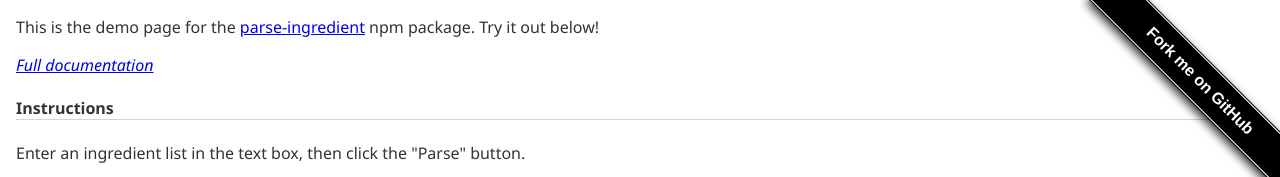
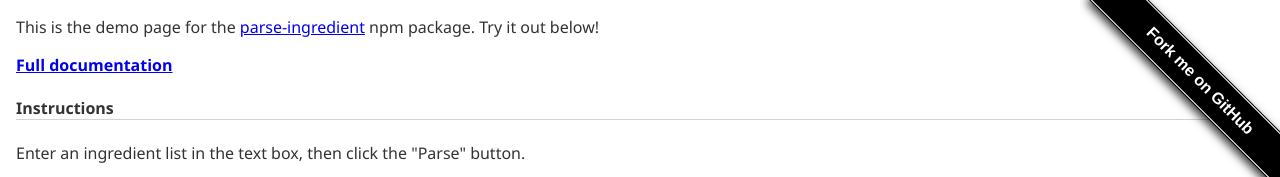
Before and after one commit to jakeboone02/parse-ingredient-demo, a plain HTML site: page index.html in a window 1280 px wide. Shown: the top 177 px of the page. Drawn offline with nearby package versions, Linux system fonts and the light colour scheme.

Commit message:
em -> strong

```diff
--- a/index.html
+++ b/index.html
@@ -103,11 +103,11 @@
       npm package. Try it out below!
     </p>
     <p>
-      <em>
+      <strong>
         <a href="https://jakeboone02.github.io/parse-ingredient">
           Full documentation
         </a>
-      </em>
+      </strong>
     </p>
     <h4>Instructions</h4>
     <p>Enter an ingredient list in the text box, then click the "Parse" button.</p>
```
